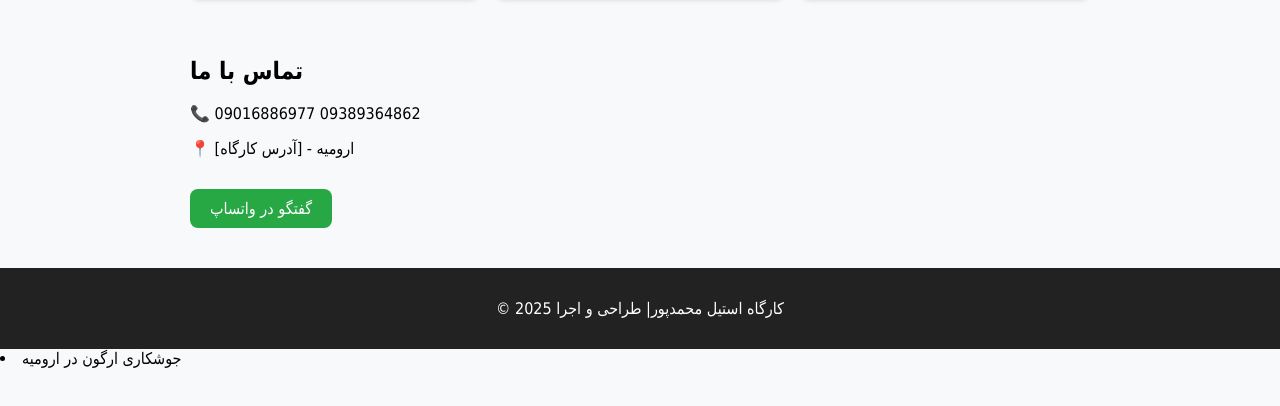
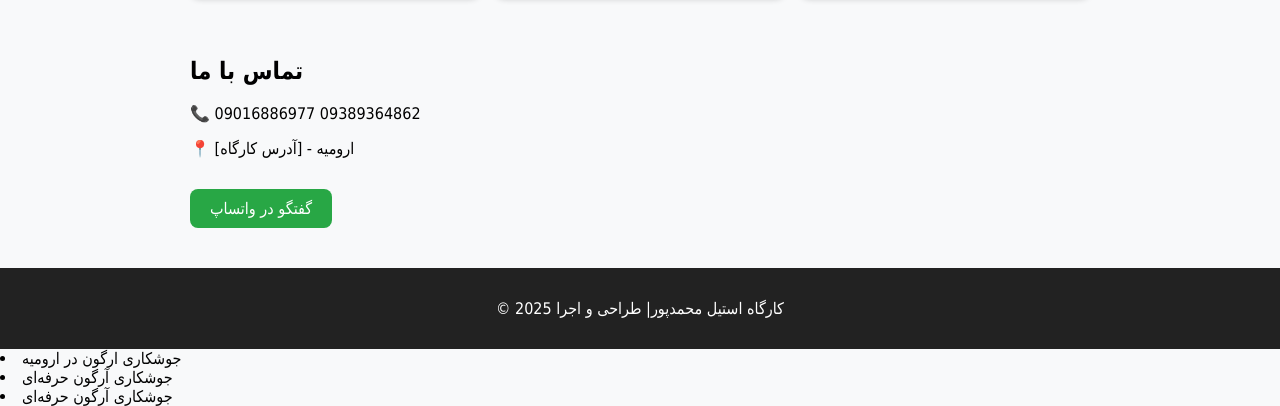
Before and after one commit to Argoncraft/urmia.steel, a plain HTML site: page index.html in a window 1280 px wide. Shown: the part 487-893 px from the top of the page. Before the commit the page ends 855 px from the top, so only its background shows below. Drawn offline with Linux system fonts and the light colour scheme.

Commit message:
Update index.html
update site

```diff
--- a/index.html
+++ b/index.html
@@ -34,6 +34,8 @@
 
 <section id="services">
   <h2>خدمات ما</h2>
+
+
   <ul>
     <li>جوشکاری آرگون حرفه‌ای</li>
    <li>تعمیرات کوچک  نشتی لوله وشکستگی تجهیزات پذیرفته میشود
@@ -65,3 +67,9 @@
 </body>
 </html>
 <li>جوشکاری ارگون در ارومیه</li>
+ <li>جوشکاری آرگون حرفه‌ای</li>
+
+
+
+
+ <li>جوشکاری آرگون حرفه‌ای</li>
```
